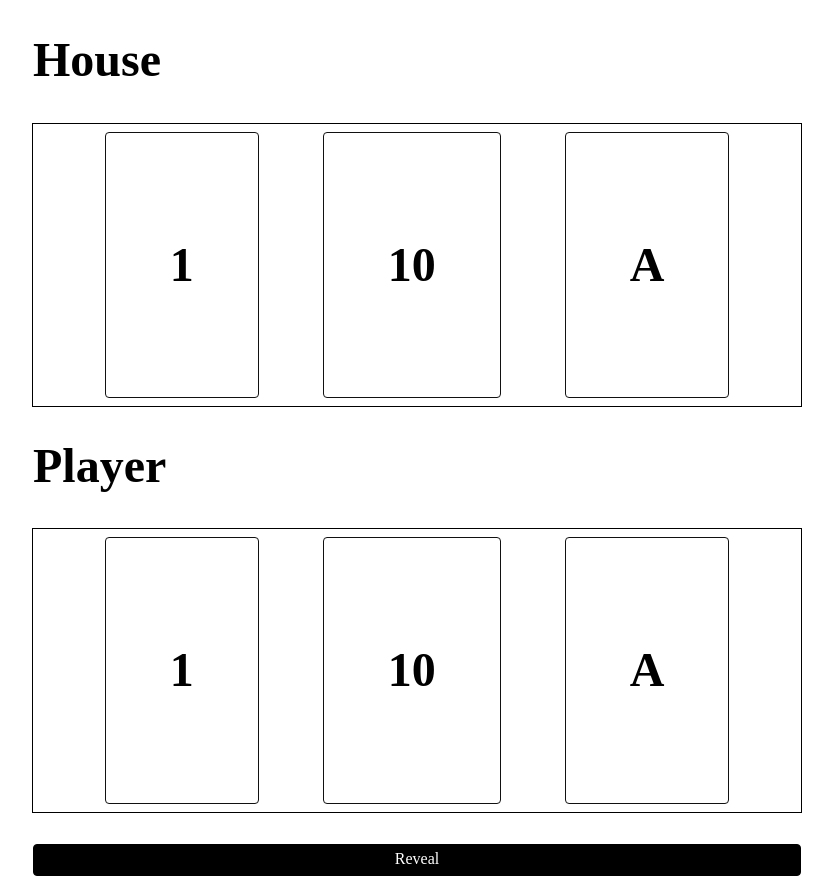
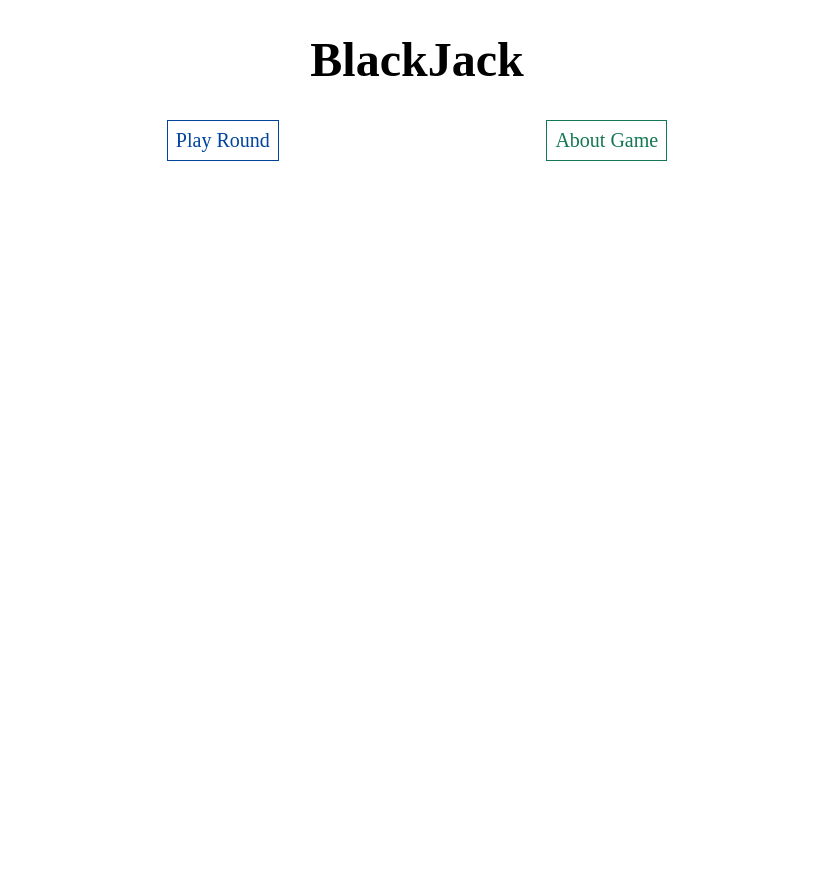
Before and after one commit to tarekgabarin/crapjack, a React (Create React App) app: page / in a window 1280 px wide. Shown: the whole page, without its empty margins (223-1056 px from the left). After the commit the page ends 800 px from the top, so only its background shows below. Built offline with nearby package versions, Linux system fonts and the light colour scheme.

Commit message:
done styling for home screen

```diff
--- a/src/App.js
+++ b/src/App.js
@@ -5,7 +5,7 @@ import Round from './pages/Round/Round'
 function App() {
   return (
     <div>
-        <Round/>
+        <HomeScreen />
     </div>
   );
 }
--- a/src/pages/HomeScreen/HomeScreen.js
+++ b/src/pages/HomeScreen/HomeScreen.js
@@ -3,7 +3,35 @@ import React from 'react';
 function HomeScreen(props) {
 
     return (
-        <section>
+        <section className={'mh7-l mh7-m'}>
+
+            <div className="flex flex-column">
+
+                <header className="tc ph4">
+                    <h1 className={'f1'}>
+                        BlackJack
+                    </h1>
+                </header>
+
+
+                <div>
+                    <div className="flex justify-around">
+                        <div>
+                            <a className="f4 dim link ba dib pa2 dark-blue">
+                                Play Round
+                            </a>
+                        </div>
+
+                        <div>
+                            <a className="f4 dim link ba dib pa2 dark-green">
+                                About Game
+                            </a>
+                        </div>
+
+                    </div>
+                </div>
+
+            </div>
 
         </section>
     );
```
